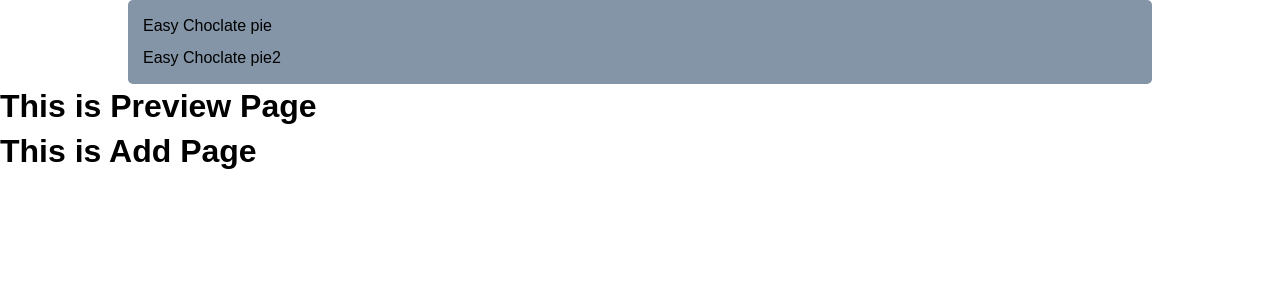
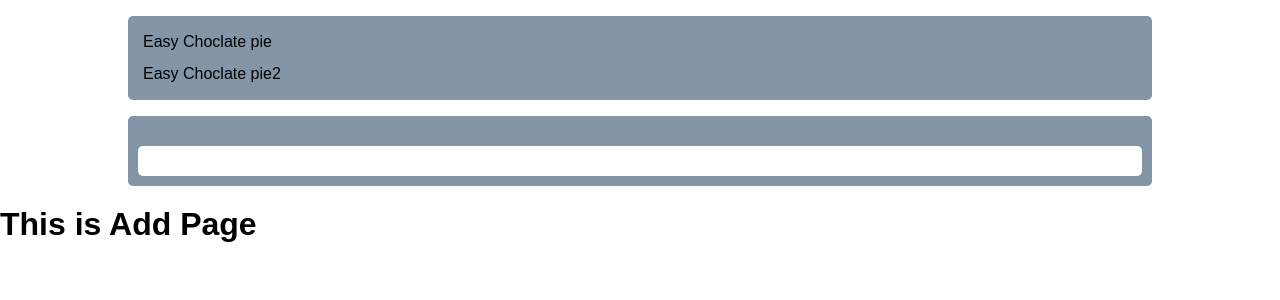
Before and after one commit to gursharan4312/recipebox, a React (Create React App) app: page /addrecipe in a window 1280 px wide. Shown: the top 300 px of the page. Built offline with nearby package versions, Linux system fonts and the light colour scheme.

Commit message:
preview box created

```diff
--- a/src/App.css
+++ b/src/App.css
@@ -17,7 +17,7 @@ a{
   border-radius: 5px;
   background: #8395A7;
   width: 80%;
-  margin: 0 auto;
+  margin: 1em auto;
   padding: 10px;
 }
 .recipeBox{
@@ -35,3 +35,12 @@ a{
 cursor: pointer;
 background: #DAE0E2;
 }
+
+.previewBox h2{
+  padding: 10px;
+}
+.previewBox .content{
+  background: #fff;
+  border-radius: 5px;
+  padding: 15px;
+}
--- a/src/components/Main.js
+++ b/src/components/Main.js
@@ -12,22 +12,29 @@ constructor(){
       {
         id:1,
         name:"Easy Choclate pie",
+        ingredients:"ingredients parrt1",
         description:"Choclate pie description"
       },
       {
         id:2,
         name:"Easy Choclate pie2",
+        ingredients:"dlkfnd paret2",
         description:"Choclate pie description2"
       }
     ]
   }
 }
+  showPreview = (id)=>(
+      document.getElementById('recipeName').innerHTML = this.state.recipes[id-1].name,
+      document.getElementById('ingredients').innerHTML = this.state.recipes[id-1].ingredients,
+      document.getElementById('description').innerHTML = this.state.recipes[id-1].description
+  )
   render(){
     return(
       <div className="main">
       <Route path="/" render={()=>(
         <React.Fragment>
-          <Recipes recipes={ this.state.recipes} />
+          <Recipes recipes={ this.state.recipes} showPreview={this.showPreview}/>
           <Preview recipes={ this.state.recipes} />
         </React.Fragment>
       )}/>
--- a/src/components/Preview.js
+++ b/src/components/Preview.js
@@ -4,7 +4,13 @@ class Preview extends Component{
 
   render(){
     return(
-      <h1>This is Preview Page</h1>
+      <div className="previewBox innerContainer">
+        <div><h2 id="recipeName"></h2></div>
+        <div className="content">
+          <div id="ingredients"></div>
+          <div id="description"></div>
+        </div>
+      </div>
     )
   }
 }
--- a/src/components/Recipes.js
+++ b/src/components/Recipes.js
@@ -8,7 +8,7 @@ class Recipes extends Component{
       <ul>
       {
         this.props.recipes.map((recipe)=>(
-          <RecipesSelector recipe={recipe.name} key={recipe.id}/>
+          <RecipesSelector recipe={recipe} key={recipe.id} showPreview={this.props.showPreview}/>
         ))
       }
       </ul>
--- a/src/components/RecipesSelector.js
+++ b/src/components/RecipesSelector.js
@@ -2,9 +2,9 @@ import React,{ Component } from 'react';
 
 class RecipesSelector extends Component{
   render(){
+    const { id,name } = this.props.recipe;
     return (
-
-      <li>{this.props.recipe}</li>
+      <li onClick={this.props.showPreview.bind(this,id)}>{name}</li>
     )
   }
 }
```
